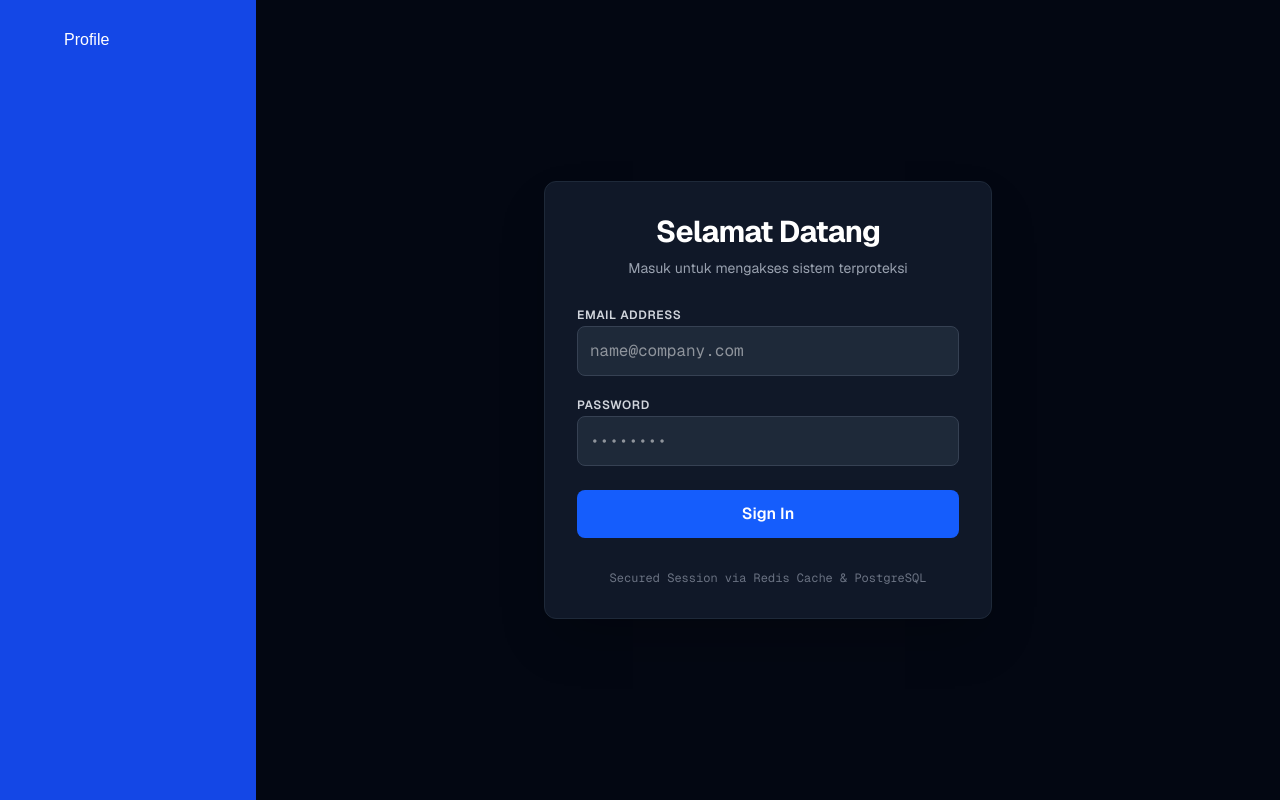
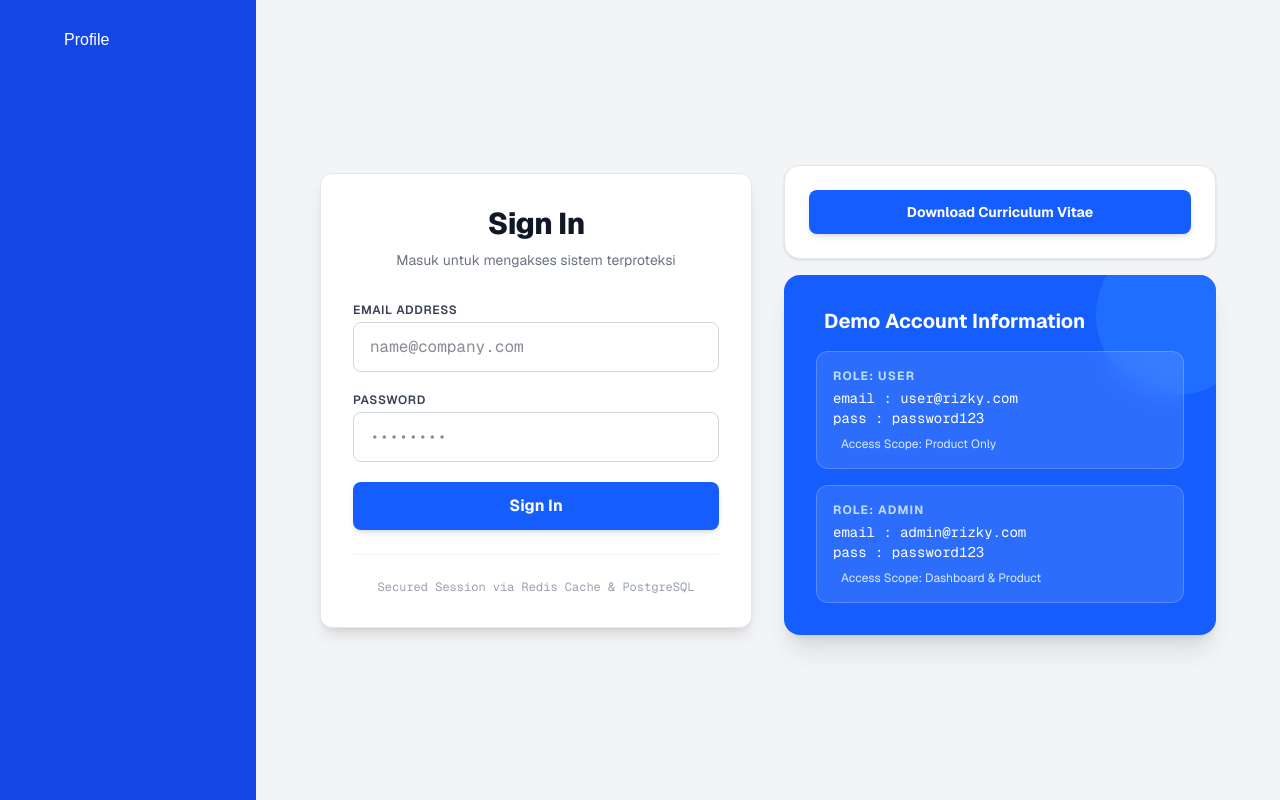
Before and after one commit to rizky1987/rzq-reactjs-vite-test, a Next.js app: page /login in a window 1280 px wide. Built offline with nearby package versions, Linux system fonts and the light colour scheme; no server answers.

Commit message:
css login done

```diff
--- a/src/app/(default)/login/page.tsx
+++ b/src/app/(default)/login/page.tsx
@@ -1,8 +1,9 @@
-'use client';
+"use client";
 
-import { useLogin } from './useLogin';
+import { useLogin } from "./useLogin"; // Menggunakan custom hook yang sudah kita perbaiki sebelumnya
 
 export default function LoginPage() {
+  // Ambil state dan fungsi handler yang berasal dari logika Code 1 (via useLogin)
   const {
     email,
     setEmail,
@@ -14,59 +15,123 @@ export default function LoginPage() {
   } = useLogin();
 
   return (
-    <div className="min-h-screen flex items-center justify-center bg-gray-950 p-4 font-sans">
-      <div className="w-full max-w-md bg-gray-900 border border-gray-800 p-8 rounded-xl shadow-2xl space-y-6">
+    <div className="flex items-center justify-center min-h-screen bg-gray-100 p-4 font-sans">
+      {/* Container Grid untuk membagi Form dan Info Card */}
+      <div className="w-full max-w-4xl grid grid-cols-1 lg:grid-cols-2 gap-8 items-center">
 
-        <div className="space-y-2 text-center">
-          <h1 className="text-3xl font-bold text-white tracking-tight">Selamat Datang</h1>
-          <p className="text-sm text-gray-400">Masuk untuk mengakses sistem terproteksi</p>
+        {/* --- BAGIAN KIRI: FORM LOGIN (Gaya Visual Code 2 + Logika Code 1) --- */}
+        <div className="w-full max-w-md mx-auto bg-white rounded-xl shadow-lg p-8 border border-gray-200">
+          <div className="text-center mb-8">
+            <h2 className="text-3xl font-extrabold text-gray-900 tracking-tight">Sign In</h2>
+            <p className="text-sm text-gray-500 mt-2">Masuk untuk mengakses sistem terproteksi</p>
           </div>
 
-        {/* Kotak Error */}
+          {/* Kotak Error dari Code 1 */}
           {error && (
-          <div className="bg-red-900/50 border border-red-500 text-red-200 text-sm p-3 rounded-lg font-mono">
+            <div className="bg-red-50 border-l-4 border-red-500 text-red-700 p-3 mb-6 text-sm rounded-r-lg font-mono">
               ⚠️ {error}
             </div>
           )}
 
-        <form onSubmit={handleSubmit} className="space-y-4">
-          <div className="space-y-1">
-            <label className="text-xs font-semibold text-gray-300 uppercase tracking-wider">Email Address</label>
+          <form onSubmit={handleSubmit} className="space-y-5">
+            <div>
+              <label className="block text-xs font-semibold text-gray-700 uppercase tracking-wider mb-1">
+                Email Address
+              </label>
               <input
                 type="email"
                 required
                 value={email}
                 onChange={(e) => setEmail(e.target.value)}
                 placeholder="name@company.com"
-              className="w-full p-3 bg-gray-800 border border-gray-700 rounded-lg text-white focus:outline-none focus:border-blue-500 font-mono transition"
+                className="w-full px-4 py-3 bg-white border border-gray-300 rounded-lg text-gray-900 outline-none transition focus:border-blue-500 focus:ring-2 focus:ring-blue-100 font-mono"
               />
             </div>
 
-          <div className="space-y-1">
-            <label className="text-xs font-semibold text-gray-300 uppercase tracking-wider">Password</label>
+            <div>
+              <label className="block text-xs font-semibold text-gray-700 uppercase tracking-wider mb-1">
+                Password
+              </label>
               <input
                 type="password"
                 required
                 value={password}
                 onChange={(e) => setPassword(e.target.value)}
                 placeholder="••••••••"
-              className="w-full p-3 bg-gray-800 border border-gray-700 rounded-lg text-white focus:outline-none focus:border-blue-500 font-mono transition"
+                className="w-full px-4 py-3 bg-white border border-gray-300 rounded-lg text-gray-900 outline-none transition focus:border-blue-500 focus:ring-2 focus:ring-blue-100 font-mono"
               />
             </div>
 
             <button
               type="submit"
               disabled={loading}
-            className="w-full bg-blue-600 hover:bg-blue-700 disabled:bg-blue-800 text-white p-3 rounded-lg font-semibold transition mt-2"
+              className={`w-full py-3 rounded-lg text-white font-bold shadow-md transition-all flex items-center justify-center gap-2 ${
+                loading
+                  ? "bg-blue-800 cursor-not-allowed"
+                  : "bg-blue-600 hover:bg-blue-700 active:transform active:scale-[0.98]"
+              }`}
             >
-            {loading ? 'Memvalidasi Sesi di Redis...' : 'Sign In'}
+              {loading ? (
+                <>
+                  <svg className="animate-spin h-5 w-5 text-white" viewBox="0 0 24 24">
+                    <circle className="opacity-25" cx="12" cy="12" r="10" stroke="currentColor" strokeWidth="4" fill="none" />
+                    <path className="opacity-75" fill="currentColor" d="M4 12a8 8 0 018-8V0C5.373 0 0 5.373 0 12h4zm2 5.291A7.962 7.962 0 014 12H0c0 3.042 1.135 5.824 3 7.938l3-2.647z" />
+                  </svg>
+                  <span>Memvalidasi Sesi di Redis...</span>
+                </>
+              ) : (
+                "Sign In"
+              )}
             </button>
           </form>
 
-        <div className="text-center pt-2">
-          <p className="text-xs text-gray-500 font-mono">
+          <div className="text-center pt-6 border-t border-gray-100 mt-6">
+            <p className="text-xs text-gray-400 font-mono">
               Secured Session via Redis Cache & PostgreSQL
             </p>
+          </div>
+        </div>
+
+        {/* --- BAGIAN KANAN: INFO CARD (Dipertahankan dari Code 2) --- */}
+        <div className="hidden lg:block space-y-4">
+          <div className="bg-white p-6 rounded-2xl border border-gray-200 shadow-sm font-bold text-gray-600 text-sm">
+            <button
+              type="button"
+              className="w-full py-3 rounded-lg text-white font-bold shadow-md transition-all bg-blue-600 hover:bg-blue-700 active:transform active:scale-[0.98]"
+            >
+              Download Curriculum Vitae
+            </button>
+          </div>
+
+          <div className="bg-blue-600 rounded-2xl p-8 text-white shadow-xl relative overflow-hidden">
+            <div className="absolute -right-10 -top-10 w-40 h-40 bg-blue-500 rounded-full opacity-50"></div>
+
+            <h3 className="text-xl font-bold mb-4 relative z-10 flex items-center gap-2">
+              <i className="fas fa-info-circle"></i> Demo Account Information
+            </h3>
+
+            <div className="space-y-4 relative z-10">
+              <div className="bg-white/10 backdrop-blur-md p-4 rounded-xl border border-white/20">
+                <p className="text-xs font-bold uppercase tracking-widest text-blue-200 mb-1">Role: User</p>
+                <p className="font-mono text-sm">email : user@rizky.com</p>
+                <p className="font-mono text-sm">pass  : password123</p>
+                <div className="mt-2 flex items-center gap-2 text-xs text-blue-100">
+                  <i className="fas fa-check-circle text-green-400"></i>
+                  Access Scope: Product Only
+                </div>
+              </div>
+
+              <div className="bg-white/10 backdrop-blur-md p-4 rounded-xl border border-white/20">
+                <p className="text-xs font-bold uppercase tracking-widest text-blue-200 mb-1">Role: Admin</p>
+                <p className="font-mono text-sm">email : admin@rizky.com</p>
+                <p className="font-mono text-sm">pass  : password123</p>
+                <div className="mt-2 flex items-center gap-2 text-xs text-blue-100">
+                  <i className="fas fa-check-circle text-green-400"></i>
+                  Access Scope: Dashboard & Product
+                </div>
+              </div>
+            </div>
+          </div>
         </div>
 
       </div>
```
Lines whose indentation alone changed are shown as unchanged.
